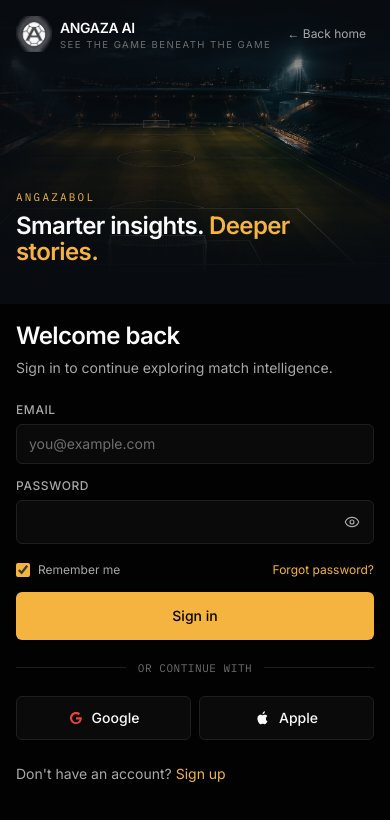
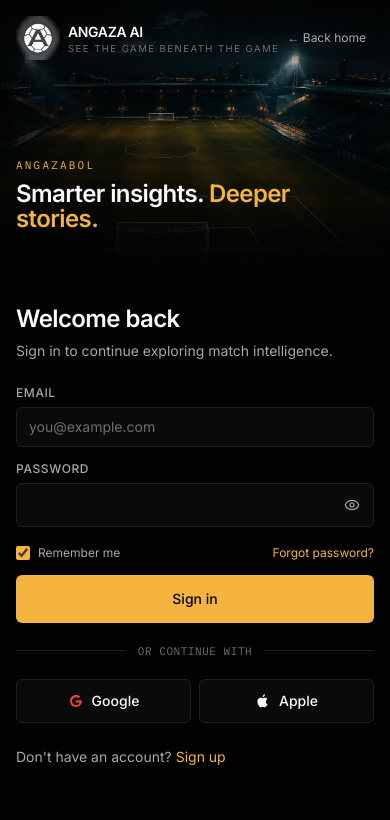
Before and after one commit to aakhuya/angaza-ai, a Next.js app in the folder apps/web/: page /login in a window 390 px wide. Shown: the top 820 px of the page. Built offline with nearby package versions, Linux system fonts and the light colour scheme.

Commit message:
fix: rebrand auth + landing to AngazaBol, bigger logo, image fade on auth pages

```diff
--- a/apps/web/app/(auth)/layout.tsx
+++ b/apps/web/app/(auth)/layout.tsx
@@ -8,9 +8,9 @@
   const heroImage = findHeroImage();
 
   return (
-    <div className="flex min-h-screen flex-col bg-bg">
-      {/* ── Top: image panel, faded into the page below ─────────────── */}
-      <header className="relative isolate h-[36svh] min-h-[220px] overflow-hidden sm:h-[42svh] lg:h-[46svh]">
+    <div className="relative flex min-h-screen flex-col overflow-hidden bg-bg">
+      {/* ── Top: image panel that fades into the page below ──────────── */}
+      <header className="relative isolate h-[34svh] min-h-[200px] sm:h-[40svh] lg:h-[46svh]">
         {heroImage ? (
           <Image
             src={heroImage.src}
@@ -25,35 +25,45 @@
             className="absolute inset-0"
             style={{
               background:
-                "radial-gradient(900px 400px at 78% 20%, rgba(232,188,103,0.20), transparent 55%)," +
-                "radial-gradient(700px 340px at 15% 100%, rgba(57,214,176,0.12), transparent 60%)," +
-                "linear-gradient(180deg, #0E141C 0%, #080B10 100%)",
+                "radial-gradient(900px 400px at 78% 20%, rgba(245,179,63,0.14), transparent 55%)," +
+                "radial-gradient(700px 340px at 15% 100%, rgba(63,196,168,0.10), transparent 60%)," +
+                "linear-gradient(180deg, #0A0A0A 0%, #020202 100%)",
             }}
           />
         )}
 
-        {/* Left scrim for headline legibility */}
+        {/*
+          The scrim has three stops:
+          - top: darkens the image behind the header (logo + back link)
+          - middle: gradient out so the mid of the image reads clearly
+          - bottom: hard fade to #020202 so the image dissolves into the
+            page background with no visible seam at mobile OR desktop.
+          The bottom fade extends 20svh down — well past the header height —
+          so even the tallest panels fade smoothly.
+        */}
+        <div
+          aria-hidden
+          className="absolute inset-x-0 top-0 h-20"
+          style={{
+            backgroundImage:
+              "linear-gradient(180deg, rgba(2,2,2,0.85) 0%, rgba(2,2,2,0) 100%)",
+          }}
+        />
+        <div
+          aria-hidden
+          className="absolute inset-x-0 bottom-0"
+          style={{
+            height: "20svh",
+            backgroundImage:
+              "linear-gradient(180deg, rgba(2,2,2,0) 0%, rgba(2,2,2,0.6) 40%, rgba(2,2,2,1) 100%)",
+          }}
+        />
         <div
           aria-hidden
           className="absolute inset-0"
           style={{
             backgroundImage:
-              "linear-gradient(90deg, rgba(8,11,16,0.92) 0%, rgba(8,11,16,0.62) 45%, rgba(8,11,16,0.28) 75%, rgba(8,11,16,0.72) 100%)",
-          }}
-        />
-        {/* Top fade for the header, and the crucial bottom fade into the page. */}
-        <div
-          aria-hidden
-          className="absolute inset-x-0 top-0 h-24"
-          style={{
-            backgroundImage: "linear-gradient(180deg, rgba(8,11,16,0.7) 0%, rgba(8,11,16,0) 100%)",
-          }}
-        />
-        <div
-          aria-hidden
-          className="absolute inset-x-0 bottom-0 h-40"
-          style={{
-            backgroundImage: "linear-gradient(180deg, rgba(8,11,16,0) 0%, rgba(8,11,16,1) 90%)",
+              "linear-gradient(90deg, rgba(2,2,2,0.85) 0%, rgba(2,2,2,0.45) 40%, rgba(2,2,2,0.10) 70%, rgba(2,2,2,0.55) 100%)",
           }}
         />
 
@@ -68,7 +78,7 @@
             </Link>
           </div>
 
-          <div className="mt-auto max-w-2xl pb-6 sm:pb-8">
+          <div className="mt-auto max-w-2xl pb-10 sm:pb-14 lg:pb-16">
             <p className="font-mono text-2xs uppercase tracking-[0.2em] text-accent">
               AngazaBol
             </p>
@@ -81,7 +91,11 @@
         </div>
       </header>
 
-      <main id="main" className="relative flex flex-1 items-start justify-center px-4 pb-12 pt-4 sm:px-6 sm:pt-6 lg:px-8">
+      {/* ── Form area — sits on the pure-black page background, no seam ── */}
+      <main
+        id="main"
+        className="relative flex flex-1 items-start justify-center px-4 pt-4 pb-12 sm:px-6 sm:pt-6 lg:px-8"
+      >
         <div className="w-full max-w-md animate-fade-in">{children}</div>
       </main>
     </div>
--- a/apps/web/components/app/TopNav.tsx
+++ b/apps/web/components/app/TopNav.tsx
@@ -89,7 +89,7 @@
         >
           <Logo compact asLink={false} />
           <span className="flex flex-col leading-none">
-            <span className="text-sm font-semibold tracking-tight">AngazaBol</span>
+            <span className="text-base font-semibold tracking-tight">AngazaBol</span>
             <span className="mt-0.5 text-[0.55rem] uppercase tracking-[0.14em] text-text-faint">
               Illuminate every moment
             </span>
--- a/apps/web/components/marketing/Logo.tsx
+++ b/apps/web/components/marketing/Logo.tsx
@@ -36,7 +36,7 @@
   );
 }
 
-export function LogoMark({ size = 36 }: { size?: number }) {
+export function LogoMark({ size = 44 }: { size?: number }) {
   return (
     <Image
       src="/media/logo.png"
```
Also changed, not shown: apps/web/app/apple-icon.tsx (+2 -2 lines), apps/web/app/icon.tsx (+2 -2 lines), 1 other file (tests, documents, lock files or other folders).
